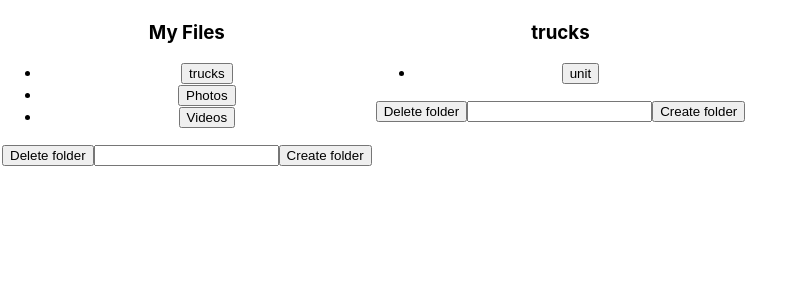
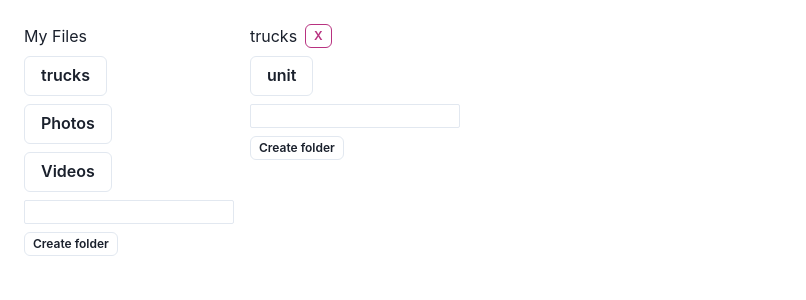
Before and after one commit to MichaelBaumgarn/file-explorer, a React (Create React App) app: page / in a window 1280 px wide. Both pictures are taken after a click on the button "trucks". Shown: the top 300 px of the page, without its empty margins (0-806 px from the left). Built offline with nearby package versions, Linux system fonts and the light colour scheme.

Commit message:
improve style

```diff
--- a/src/App.tsx
+++ b/src/App.tsx
@@ -1,119 +1,32 @@
-import "./App.css";
-
-import { Box, Flex } from "@chakra-ui/react";
+import {
+  Box,
+  Button,
+  Flex,
+  HStack,
+  Input,
+  ListItem,
+  UnorderedList,
+  VStack,
+} from "@chakra-ui/react";
 import React, { useEffect, useState } from "react";
 
-type Folder = {
+import { ChakraProvider } from "@chakra-ui/react";
+import { mockFiles } from "./mockFiles";
+
+export type Folder = {
   name: string;
   type: "folder" | "file";
   children?: Folder[];
   isOpen?: boolean;
 };
 
-const mockFiles: Folder[] = [
-  {
-    type: "folder",
-    name: "My Files",
-    children: [
-      {
-        type: "folder",
-        name: "trucks",
-        children: [{ type: "folder", name: "unit", children: [] }],
-      },
-      {
-        type: "folder",
-        name: "Photos",
-        children: [
-          {
-            type: "folder",
-            name: "cars",
-            children: [
-              { type: "folder", name: "school", children: [] },
-              { type: "folder", name: "somethin", children: [] },
-            ],
-          },
-          {
-            type: "folder",
-            name: "Photos 2",
-            children: [
-              { type: "folder", name: "waht", children: [] },
-              {
-                type: "folder",
-                name: "movies",
-                children: [
-                  {
-                    type: "file",
-                    name: "video1.mp4",
-                  },
-                  {
-                    type: "file",
-                    name: "video2.mov",
-                  },
-                  {
-                    type: "folder",
-                    name: "foobar",
-                    children: [
-                      {
-                        type: "folder",
-                        name: "foobar2",
-                        children: [],
-                      },
-                    ],
-                  },
-                ],
-              },
-            ],
-          },
-          {
-            type: "folder",
-            name: "naturefolder",
-            children: [
-              {
-                type: "file",
-                name: "video1.mp4",
-              },
-              {
-                type: "file",
-                name: "video2.mov",
-              },
-              {
-                type: "folder",
-                name: "beachfolder",
-                children: [
-                  {
-                    type: "folder",
-                    name: "forestfolder",
-                    children: [],
-                  },
-                ],
-              },
-            ],
-          },
-        ],
-      },
-      {
-        type: "folder",
-        name: "Videos",
-        children: [
-          {
-            type: "file",
-            name: "video1.mp4",
-          },
-          {
-            type: "file",
-            name: "video2.mov",
-          },
-        ],
-      },
-    ],
-  },
-];
-
 // todo: names should be unique
 function App() {
   return (
     <div className="App">
+      <ChakraProvider>
         <FileExplorer initialFolders={mockFiles} />
+      </ChakraProvider>
     </div>
   );
 }
@@ -167,43 +80,24 @@ const FileExplorer: React.FC<Props> = ({ initialFolders }) => {
       children: [],
     };
 
-    // @ts-ignore
-    const root = addFolder(currentFolders[0], currentFolder.name, newFolder);
+    addFolder(currentFolders[0], currentFolder.name, newFolder);
 
     setCurrentFolders([...currentFolders]);
   };
 
-  const addFolder = (
-    root: Folder,
-    name: string,
-    newFolder: Folder
-  ): Folder | undefined => {
+  const addFolder = (root: Folder, name: string, newFolder: Folder) => {
     if (root.type !== "folder") return;
-    console.log("check root", root, name);
-    if (name === root.name) {
-      // @ts-ignore
+
     if (!root.children) {
       root.children = [];
     }
+    if (name === root.name) {
       root.children.push(newFolder);
-      return root;
+      return;
     }
-    // @ts-ignore
-    // const next = root.children.find((c) => c.name === name);
-    // console.log("check name next", next);
-    // if (next) {
-    //   // todos: always have children
-    //   if (!next.children) {
-    //     next.children = [];
-    //   }
-    //   next.children.push(newFolder);
-    //   return root;
-    // } else {
-    // @ts-ignore
     root.children.forEach((child) => {
-      if (child && child.type === "folder") addFolder(child, name, newFolder);
+      if (child.type === "folder") addFolder(child, name, newFolder);
     });
-    // }
   };
   // const getFolderByName = (children: Folder[], name: string) => {
   //   const next = children.find((c) => c.name === name);
@@ -233,42 +127,61 @@ const FileExplorer: React.FC<Props> = ({ initialFolders }) => {
   }, [currentFolders]);
 
   return (
-    <Flex flexDirection="row">
+    <Flex m="4" flexDirection="row">
       {currentFolders.map((folder, index) => {
-        console.log(folder);
-
         return (
           <Box key={index} p={2} style={{ flexDirection: "column" }}>
+            <HStack>
               <h3>{folder.name}</h3>
-            <ul>
+              {index > 0 && (
+                <Button
+                  variant="outline"
+                  colorScheme="pink"
+                  size="xs"
+                  onClick={() => handleDeleteFolder(folder)}
+                >
+                  X
+                </Button>
+              )}
+            </HStack>
             {folder?.children?.map((file) => {
               return (
-                  <li key={file.name}>
+                <Box my="2" key={file.name}>
                   {file.type === "folder" ? (
-                      <button onClick={() => handleFolderClick(file, index)}>
+                    <Button
+                      variant="outline"
+                      onClick={() => handleFolderClick(file, index)}
+                    >
                       {file.name}
-                      </button>
+                    </Button>
                   ) : (
                     file.name
                   )}
-                  </li>
+                </Box>
               );
             })}
-            </ul>
-            <button onClick={() => handleDeleteFolder(folder)}>
-              Delete folder
-            </button>
-            <input
+            {folder?.children?.length === 0 && "empty"}
+
+            <ul></ul>
+            <VStack alignItems="flex-start">
+              <Input
+                size="xs"
+                width="auto"
                 onChange={(e) =>
                   setFolderName((prev: any) => ({
                     ...prev,
                     [index]: e.target.value,
                   }))
                 }
-            ></input>
-            <button onClick={() => handleCreateFolder(index, folder)}>
+              ></Input>
+              <Button
+                size="xs"
+                variant="outline"
+                onClick={() => handleCreateFolder(index, folder)}
+              >
                 Create folder
-            </button>
+              </Button>
+            </VStack>
           </Box>
         );
       })}
--- /dev/null
+++ b/src/mockFiles.tsx
@@ -0,0 +1,100 @@
+import { Folder } from "./App";
+
+export const mockFiles: Folder[] = [
+  {
+    type: "folder",
+    name: "My Files",
+    children: [
+      {
+        type: "folder",
+        name: "trucks",
+        children: [{ type: "folder", name: "unit", children: [] }],
+      },
+      {
+        type: "folder",
+        name: "Photos",
+        children: [
+          {
+            type: "folder",
+            name: "cars",
+            children: [
+              { type: "folder", name: "school", children: [] },
+              { type: "folder", name: "somethin", children: [] },
+            ],
+          },
+          {
+            type: "folder",
+            name: "Photos 2",
+            children: [
+              { type: "folder", name: "waht", children: [] },
+              {
+                type: "folder",
+                name: "movies",
+                children: [
+                  {
+                    type: "file",
+                    name: "video1.mp4",
+                  },
+                  {
+                    type: "file",
+                    name: "video2.mov",
+                  },
+                  {
+                    type: "folder",
+                    name: "foobar",
+                    children: [
+                      {
+                        type: "folder",
+                        name: "foobar2",
+                        children: [],
+                      },
+                    ],
+                  },
+                ],
+              },
+            ],
+          },
+          {
+            type: "folder",
+            name: "naturefolder",
+            children: [
+              {
+                type: "file",
+                name: "video1.mp4",
+              },
+              {
+                type: "file",
+                name: "video2.mov",
+              },
+              {
+                type: "folder",
+                name: "beachfolder",
+                children: [
+                  {
+                    type: "folder",
+                    name: "forestfolder",
+                    children: [],
+                  },
+                ],
+              },
+            ],
+          },
+        ],
+      },
+      {
+        type: "folder",
+        name: "Videos",
+        children: [
+          {
+            type: "file",
+            name: "video1.mp4",
+          },
+          {
+            type: "file",
+            name: "video2.mov",
+          },
+        ],
+      },
+    ],
+  },
+];
```
Also changed, not shown: 2 other files (tests, documents, lock files or other folders). Lines whose indentation alone changed are shown as unchanged.
